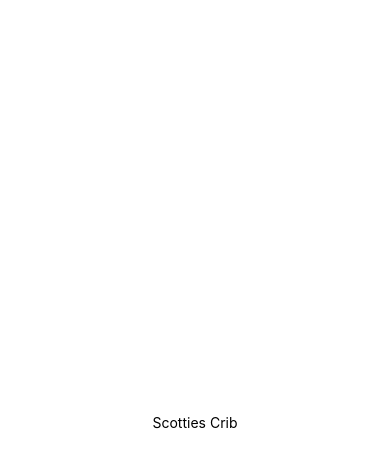
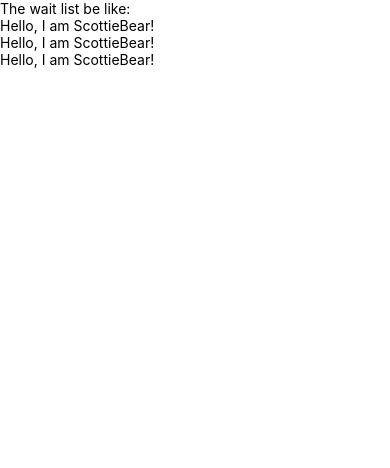
Before and after one commit to py1u/Cat-Cafe, a React Native app in the folder R-marketplace/: screen / in a window 390 px wide. Shown: the top 468 px of the page. Built offline with nearby package versions, Linux system fonts and the light colour scheme.

Commit message:
added parent and child components to App.js

```diff
--- a/R-marketplace/App.js
+++ b/R-marketplace/App.js
@@ -1,27 +1,25 @@
-import { StatusBar } from 'expo-status-bar';
-import { StyleSheet, Text, View } from 'react-native';
+import React from 'react';
+import {Text, TextInput, View} from 'react-native';
 
-export default function App() {
-  console.log("App executed");
+const Scottie = () => {
+  const username = "ScottieBear";
+  return (
+    <View>
+      <Text>Hello, I am {username}!</Text>
+    </View>
+  );
+};
 
-  console.log("hello world")
+const introList = () => {
+  return (
+    <View>
+      <Text>The wait list be like:</Text>
+      <Scottie />
+      <Scottie />
+      <Scottie />
 
-  return (
+    </View>
+  )
+};
 
-    <View style={styles.container}>
-      <Text>Scotties Crib</Text>
-      <StatusBar style="auto" />
-    </View>
-
-
-  );
-}
-
-const styles = StyleSheet.create({
-  container: {
-    flex: 1,
-    backgroundColor: '#fff',
-    alignItems: 'center',
-    justifyContent: 'center',
-  },
-});
+export default introList;
```
